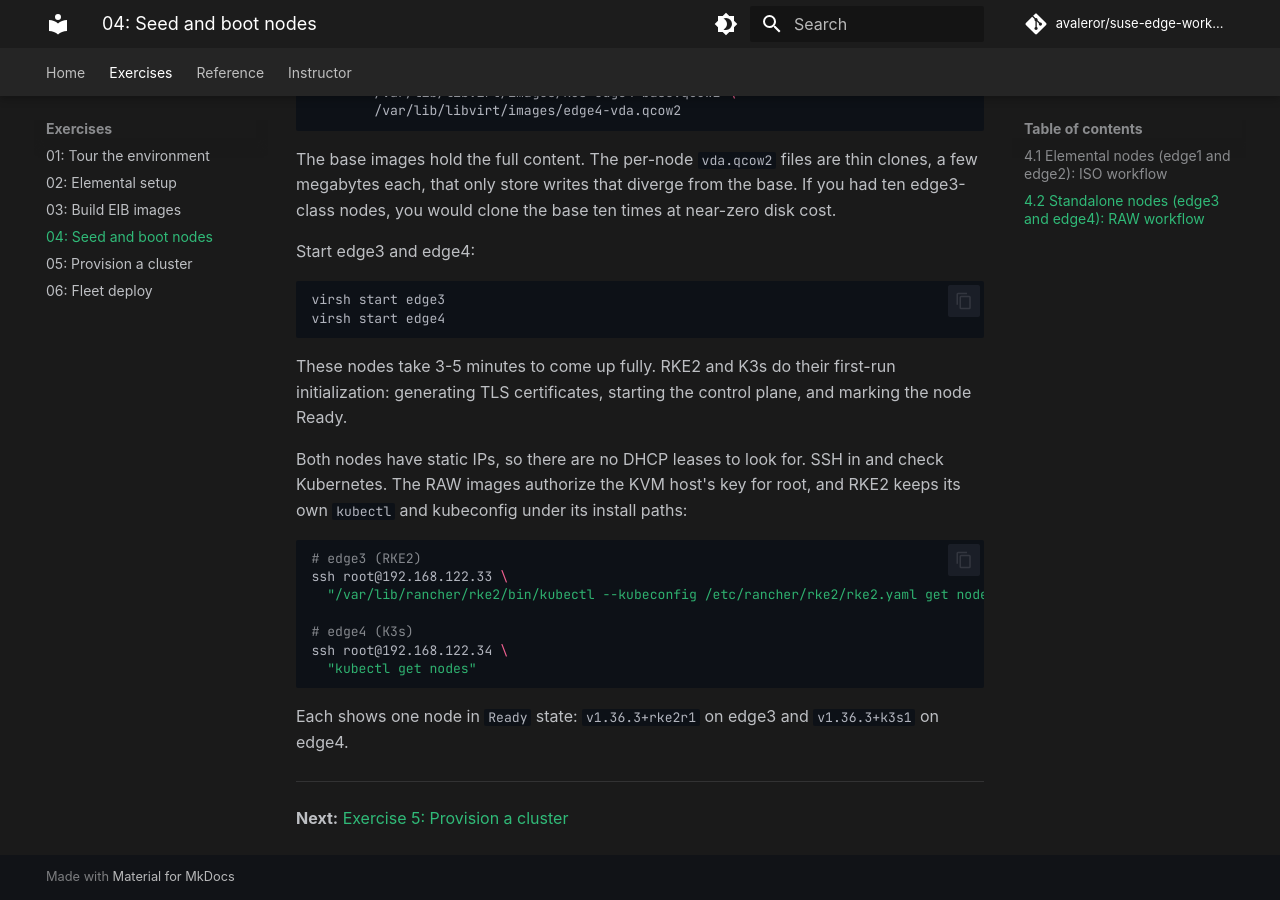
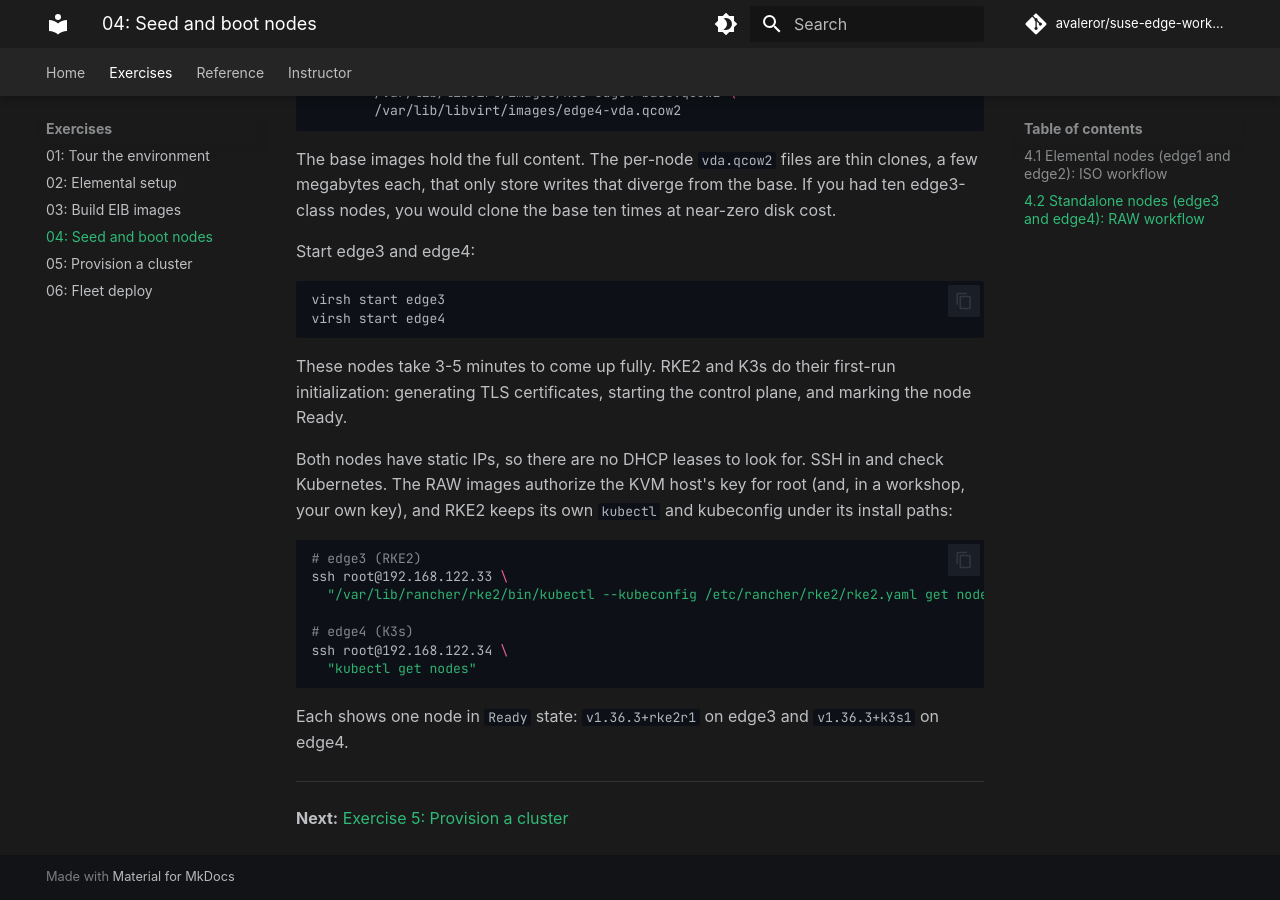
Before and after one commit to avaleror/suse-edge-workshop, an MkDocs documentation site: the page built from docs/exercises/04-boot-nodes.md, in a window 1280 px wide and 900 px high, scrolled down 2481 px. Built offline with MkDocs 1.6.1 and Material for MkDocs 9.7.7, drawn with Linux system fonts in a browser that asks for light colours; some web fonts are replaced; comment, search, counter and statistics services are not loaded.

Commit message:
docs: edge3/edge4 also trust the workshop student's own key

````diff
--- a/docs/exercises/04-boot-nodes.md
+++ b/docs/exercises/04-boot-nodes.md
@@ -124,7 +124,7 @@ virsh start edge4
 
 These nodes take 3-5 minutes to come up fully. RKE2 and K3s do their first-run initialization: generating TLS certificates, starting the control plane, and marking the node Ready.
 
-Both nodes have static IPs, so there are no DHCP leases to look for. SSH in and check Kubernetes. The RAW images authorize the KVM host's key for root, and RKE2 keeps its own `kubectl` and kubeconfig under its install paths:
+Both nodes have static IPs, so there are no DHCP leases to look for. SSH in and check Kubernetes. The RAW images authorize the KVM host's key for root (and, in a workshop, your own key), and RKE2 keeps its own `kubectl` and kubeconfig under its install paths:
 
 ```bash
 # edge3 (RKE2)
````
Also changed, not shown: docs/lab-guide.md (+1 -1 lines).
